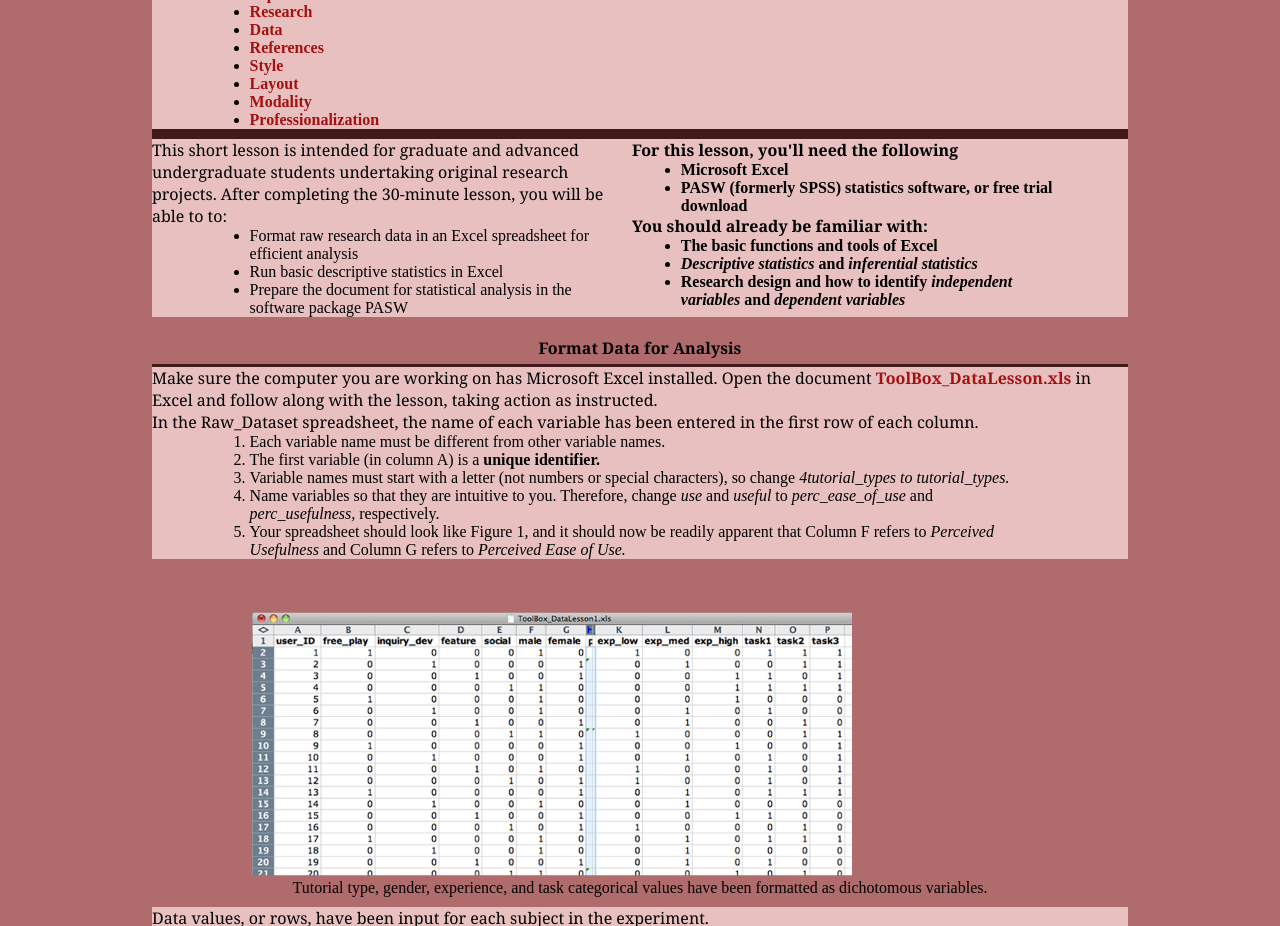
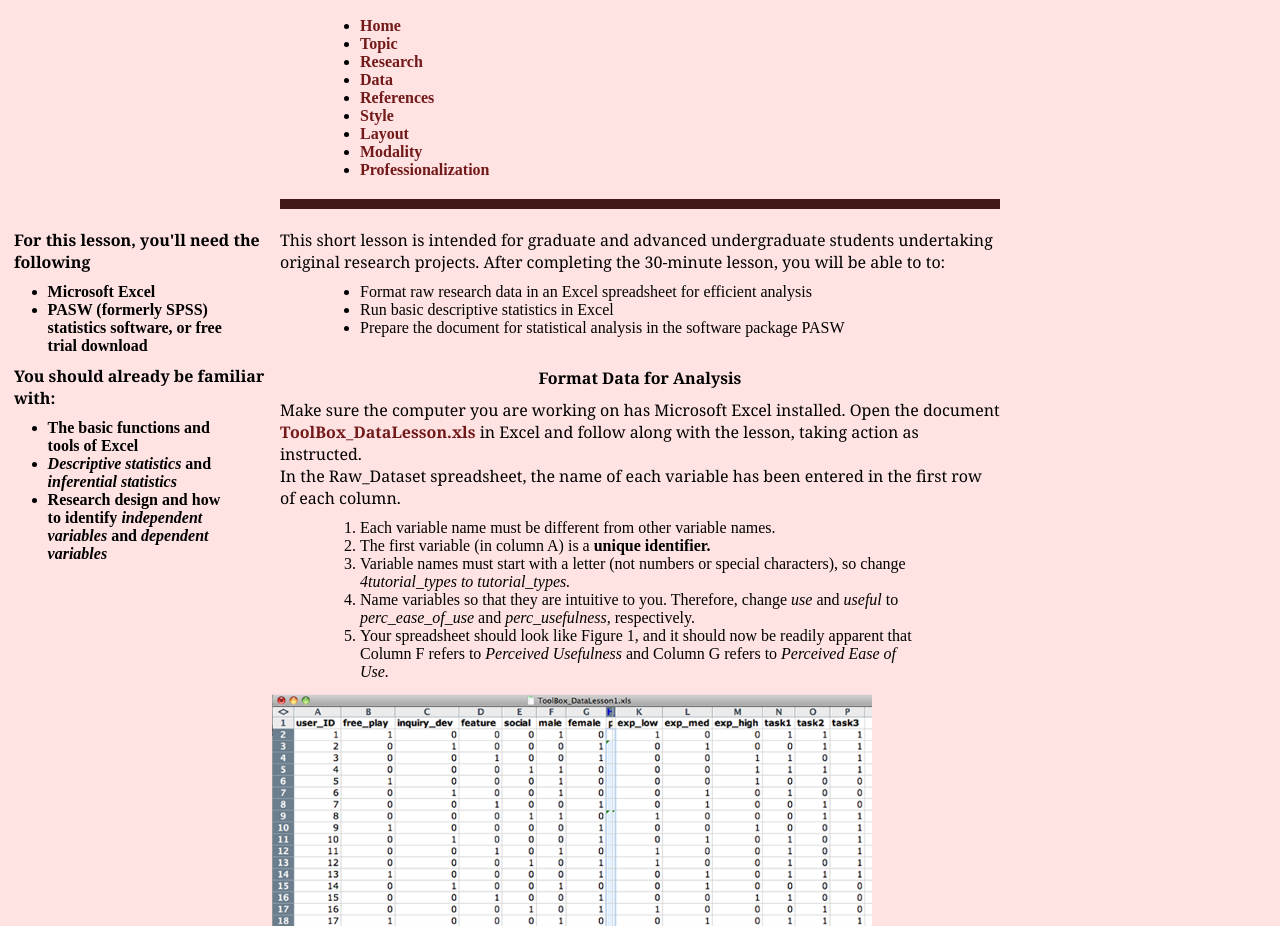
Before and after one commit to gshumlansky/Project1, a plain HTML site: page Sections/Data.html in a window 1280 px wide. Shown: the part 187-1113 px from the top of the page. Drawn offline with Linux system fonts and the light colour scheme.

Commit message:
Add files via upload

```diff
--- a/css/screen.css
+++ b/css/screen.css
@@ -1,31 +1,33 @@
 html {
-background-color: rgb(176, 108, 108);
+background-color: rgb(255 226 226);
 height: 100%;
 }
 
 body {
-margin-left:10%;
-margin-right:10%;
+margin-left:20%;
+margin-right:20%;
 min-height: 100%;
 padding:24px;
 }
 
 aside {
-   width:50%;
-   padding-left:0.5rem;
-   padding-right:0.5rem;
-   float:right;
-
+   font-weight: bold;
+   margin-left: -274px;
+   position: absolute;
+   width: 20%;
+   padding-left: 0.5rem;
+   padding-right: 0.5rem;
+   float: right;
 }
 
 nav{
-   background-color: rgb(176, 108, 108);
+   margin-bottom: 20px;
+   padding-top: 10px;
+   padding-bottom: 10px;
    border-bottom: solid 10px rgb(66, 25, 25);
-   border-top: solid 10px rgb(66, 25, 25);
 }
 
 header {
-height: 155px;
 margin-bottom: 5px;
 
 }
@@ -33,7 +35,12 @@ margin-bottom: 5px;
 p {
 font-family: "Georgia","arial","Serif";
 font-size: 100%;
-background-color: rgb(232, 192, 192);
+}
+
+#Home > header > p{
+   font-family: "Georgia","arial","Serif";
+   font-size: 100%;
+   margin-top:20px;
 }
 
 em, cite {
@@ -51,13 +58,12 @@ color: rgb(77, 23, 23);
 }
 
 a {
-color: rgb(164, 17, 17);
+color: rgb(114, 26, 26);
 font-weight: bold;
 text-decoration: none;
 }
 
 h1 {
-margin-bottom: 15px;
 padding-top: 15px;
 padding-bottom: 15px;
 padding-left: 5px;
@@ -66,21 +72,24 @@ border-bottom: solid 10px rgb(66, 25, 25);
 border-top: solid 10px rgb(66, 25, 25);
 font-family: "Georgia","Arial","sans-serif";
 font-size: 250%;
-background-color: rgb(232, 192, 192);
 text-align: center;
 }
 
 h2 {
-margin-top: 50px;
-margin-bottom: 10px;
+   padding-bottom: 5px;
+   font-weight: bold;
+   margin-top: 70px;
+   margin-bottom: 25px;
    font-family: "Georgia","Arial","sans-serif";
    font-size: 150%;
-color: rgb(232, 192, 192);
-background-color: rgb(66, 25, 25);
-text-align: center;;
+   text-align: center;
+   color: rgb(66, 25, 25);
+   border-bottom: solid rgb(66, 25, 25);
+   border-bottom-width: 10px;
 }
 
 h3 {
+   margin-bottom: 5px;
    margin-top: 15px;
    padding-top: 5px;
    padding-bottom: 5px;
@@ -88,7 +97,6 @@ text-align: center;
    color: black;
    font-family: "Georgia","Arial","sans-serif";
    font-weight: bold;
-border-bottom: solid rgb(66, 25, 25);
 }
 
 #Topic > header > ul > div{
@@ -101,16 +109,14 @@ list-style-type: disc;
 margin-left: 45px;
 margin-left:10%;
 margin-right:10%;
-background-color: rgb(232, 192, 192);
 }
 
 ol{
-background-color:rgb(232, 192, 192);
+   padding: 10px;
 }
 
 ul{
-   background-color:rgb(232, 192, 192);
-
+   padding: 10px;
 }
 
 ol > li {
@@ -118,13 +124,11 @@ ol > li {
    margin-left: 45px;
    margin-left:10%;
    margin-right:10%;
-   background-color: rgb(232, 192, 192);
 }
 
 ul > ul  {
    list-style-type:circle;
    margin-left:20px;
-   background-color: rgb(232, 192, 192);
 }
 
 ul > li > ul > li {
@@ -136,16 +140,18 @@ list-style: decimal;
 }
 
 img {
+   margin-left: -15%;
    display: block;
-margin-top: 10px;
-margin-bottom: 10px;
-scale:75%
+   margin-top: -40px;
+   margin-bottom: -40px;
+   scale: 75%;
 }
 
 figcaption{
-   padding-bottom: 10px;
+   font-style: italic;
+   padding-bottom: 0px;
    text-align: center;
    margin-right: 10%;
    margin-left: 10%;
-   margin-top:-50px;
+   margin-top: -22px;
 }
```
Lines whose indentation alone changed are shown as unchanged.
